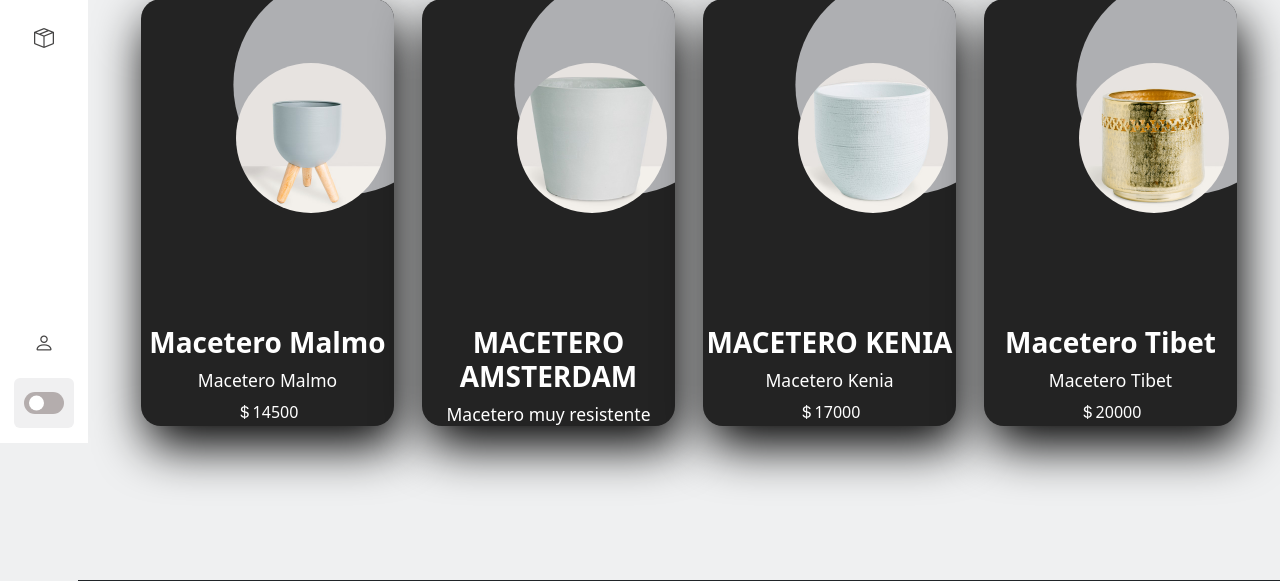
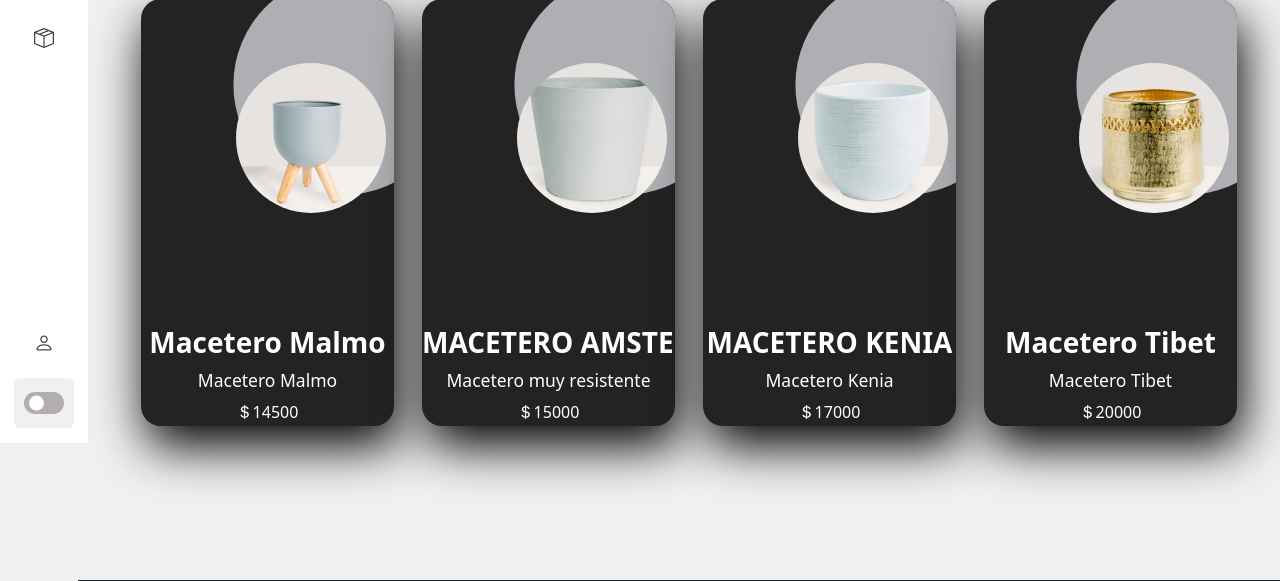
Before and after one commit to AngelCzu/Integracion, a Django app: page /compras in a window 1280 px wide. Shown: the part 357-938 px from the top of the page. Run offline with Django 4.2, Linux system fonts and the light colour scheme; a user stored in the database is signed in; data comes from the database, SQL or seed files in the repository.

Commit message:
terminadoooooo

```diff
--- a/tvapp/static/css/compras.css
+++ b/tvapp/static/css/compras.css
@@ -245,3 +245,14 @@ img{
   border: none;
   box-shadow: 5px 20px 50px #000;
 }
+
+.contenedorP .card .nombreprduc {
+  overflow: hidden;
+  text-overflow: ellipsis;
+  white-space: nowrap;
+  transition: all 0.3s ease;
+}
+
+.contenedorP .card:hover .nombreprduc {
+  white-space: normal;
+}
```
